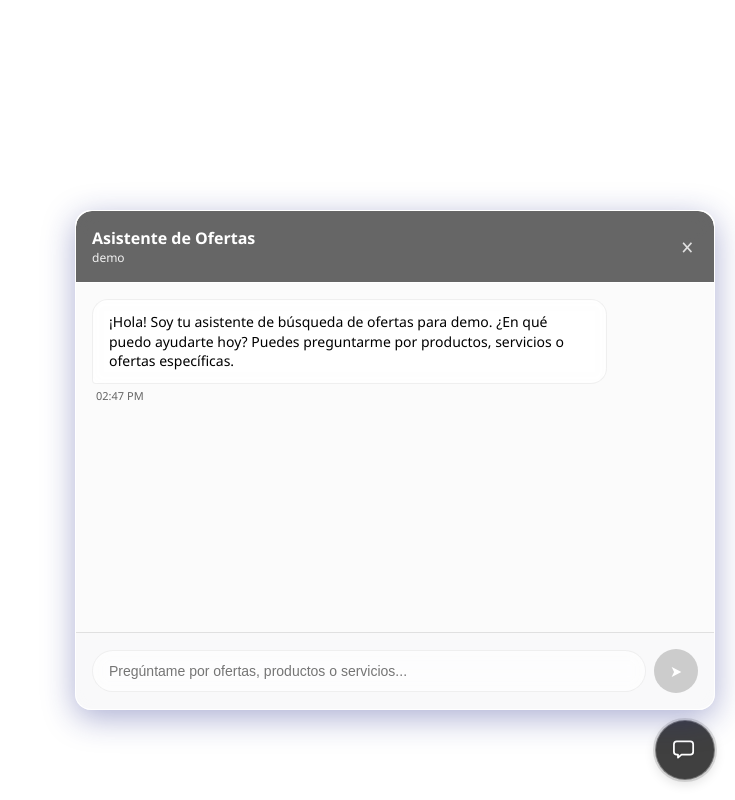
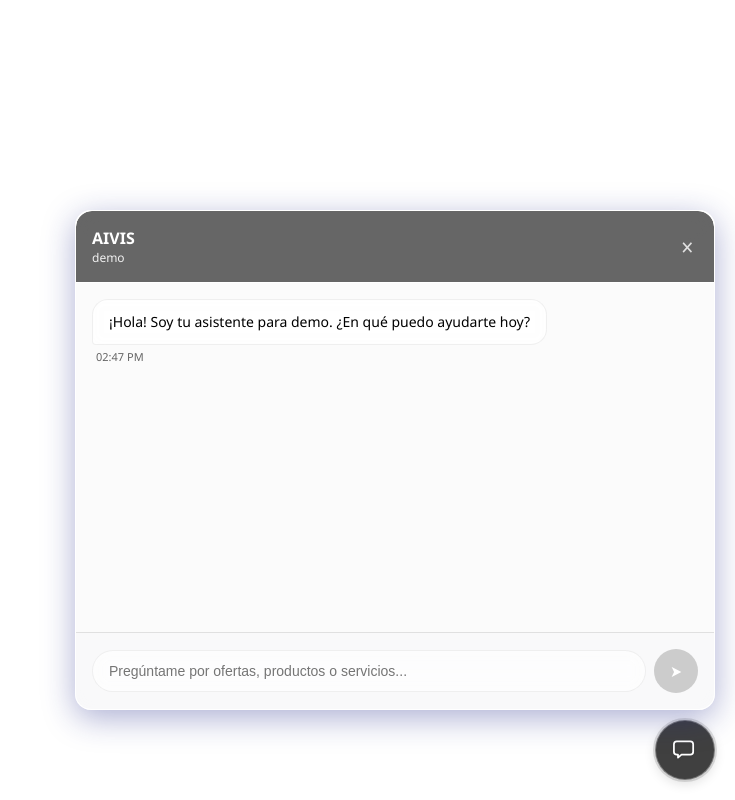
Before and after one commit to victorandujar/chat-widget, a React (Vite) app: page / in a window 1280 px wide. Both pictures are taken after a click on the button "Open chat bot". Shown: the whole page, without its empty margins (545-1280 px from the left). Built offline with nearby package versions, Linux system fonts and the light colour scheme.

Commit message:
Modify texts and header for chat window

```diff
--- a/src/components/ChatWindow/ChatWindow.tsx
+++ b/src/components/ChatWindow/ChatWindow.tsx
@@ -20,7 +20,11 @@ export default function ChatWindow({
   position = "bottom-right",
   theme = "light",
 }: Props) {
-  const { messages, sendMessage, loading, isTyping } = useChat(company, companyId, apiUrl);
+  const { messages, sendMessage, loading, isTyping } = useChat(
+    company,
+    companyId,
+    apiUrl,
+  );
   const [input, setInput] = useState("");
   const messagesEndRef = useRef<HTMLDivElement>(null);
 
@@ -141,7 +145,7 @@ export default function ChatWindow({
           }}
         >
           <div>
-            <strong style={{ fontSize: "16px" }}>Asistente de Ofertas</strong>
+            <strong style={{ fontSize: "16px" }}>AIVIS</strong>
             <div style={{ fontSize: "12px", opacity: 0.9 }}>{company}</div>
           </div>
           <button
--- a/src/hooks/useChat.ts
+++ b/src/hooks/useChat.ts
@@ -9,7 +9,7 @@ export function useChat(company: string, companyId: string, apiUrl?: string) {
   useEffect(() => {
     const welcomeMessage: ChatMessage = {
       role: "assistant",
-      content: `¡Hola! Soy tu asistente de búsqueda de ofertas para ${company}. ¿En qué puedo ayudarte hoy? Puedes preguntarme por productos, servicios o ofertas específicas.`,
+      content: `¡Hola! Soy tu asistente para ${company}. ¿En qué puedo ayudarte hoy?`,
       timestamp: new Date(),
     };
     setMessages([welcomeMessage]);
--- a/src/types.ts
+++ b/src/types.ts
@@ -35,6 +35,8 @@ export interface Offer {
 export interface WidgetConfig {
   company?: string;
 
+  companyId?: string;
+
   color?: string;
 
   apiUrl?: string;
```
Also changed, not shown: src/Widget.tsx (+1 -18 lines), src/main.tsx (+6 -2 lines).
